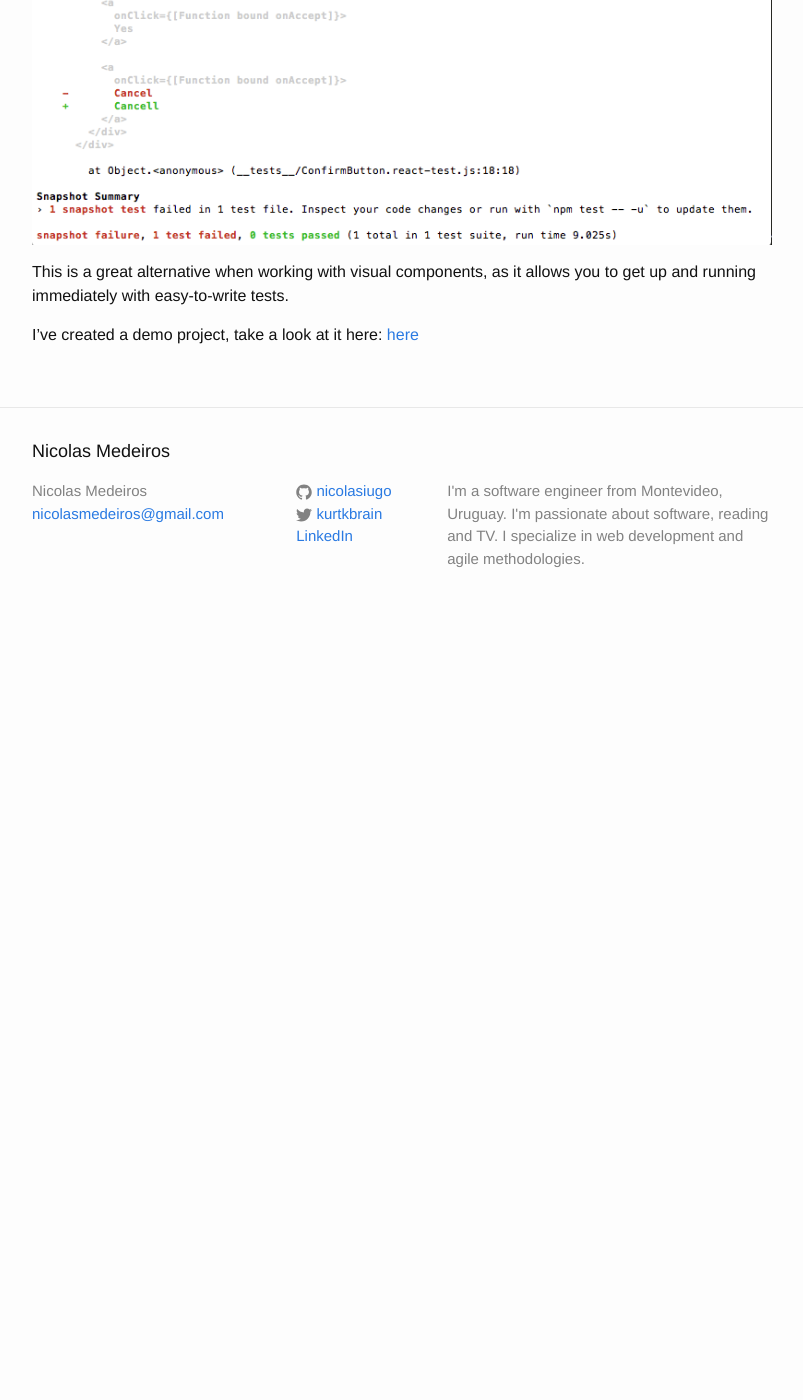
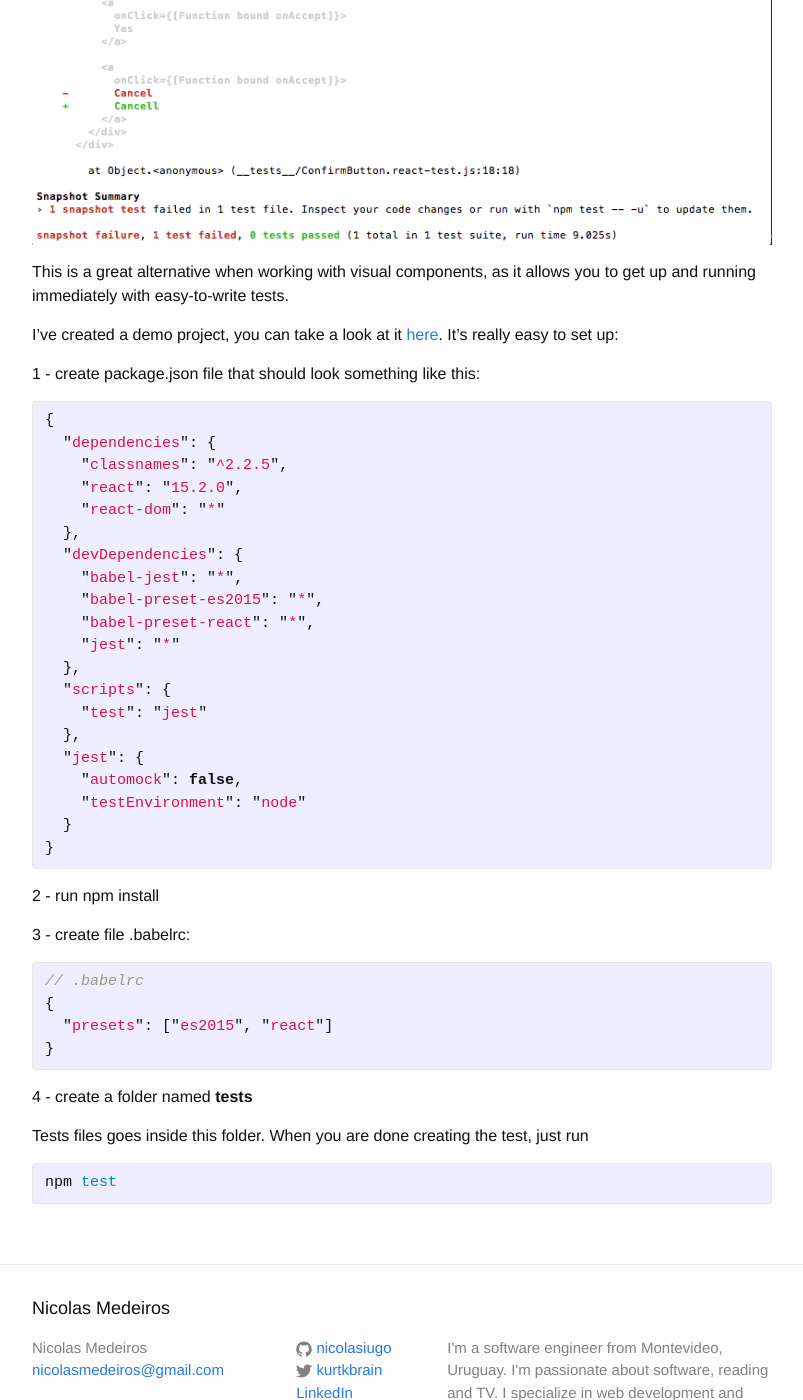
Before and after one commit to nicolasiugo/nicolasiugo.github.io, a Jekyll site: the page built from _posts/2016-07-30-react-jest-snapshot.md, in a window 1280 px wide and 1400 px high, scrolled down 992 px. Shown: the whole window, without its empty margins (238-1041 px from the left). Built offline with Jekyll 4.4.1, drawn with Linux system fonts in a browser that asks for light colours; before the commit the page ends 1622 px from its top, so only the background shows below that; some of the changed text lies outside the part shown.

Commit message:
update jest post with instructions

```diff
--- a/_posts/2016-07-30-react-jest-snapshot.md
+++ b/_posts/2016-07-30-react-jest-snapshot.md
@@ -25,4 +25,46 @@ If we change something, for example introducing a typo, the test will fail:
 This is a great alternative when working with visual components, as it allows you to get up and running immediately with easy-to-write tests.
 
 
-I've created a demo project, take a look at it here: [here](https://github.com/nicolasiugo/try-jest-snapshot)
+I've created a demo project, you can take a look at it [here](https://github.com/nicolasiugo/try-jest-snapshot).
+It's really easy to set up:
+
+1 - create package.json file that should look something like this:
+{% highlight javascript %}
+{
+  "dependencies": {
+    "classnames": "^2.2.5",
+    "react": "15.2.0",
+    "react-dom": "*"
+  },
+  "devDependencies": {
+    "babel-jest": "*",
+    "babel-preset-es2015": "*",
+    "babel-preset-react": "*",
+    "jest": "*"
+  },
+  "scripts": {
+    "test": "jest"
+  },
+  "jest": {
+    "automock": false,
+    "testEnvironment": "node"
+  }
+}
+{% endhighlight %}
+
+2 - run npm install
+
+3 - create file .babelrc:
+{% highlight javascript %}
+// .babelrc
+{
+  "presets": ["es2015", "react"]
+}
+{% endhighlight %}
+
+4 - create a folder named __tests__
+
+Tests files goes inside this folder. When you are done creating the test, just run
+{% highlight shell %}
+npm test
+{% endhighlight %}
--- a/index.html
+++ b/index.html
@@ -16,6 +16,7 @@ layout: default
 
 
 
+  <h2>Posts</h2>
   <ul class="post-list">
     {% for post in site.posts %}
       <li>
```
Also changed, not shown: other parts of _posts/2016-07-30-react-jest-snapshot.md (+1 -1 lines).
